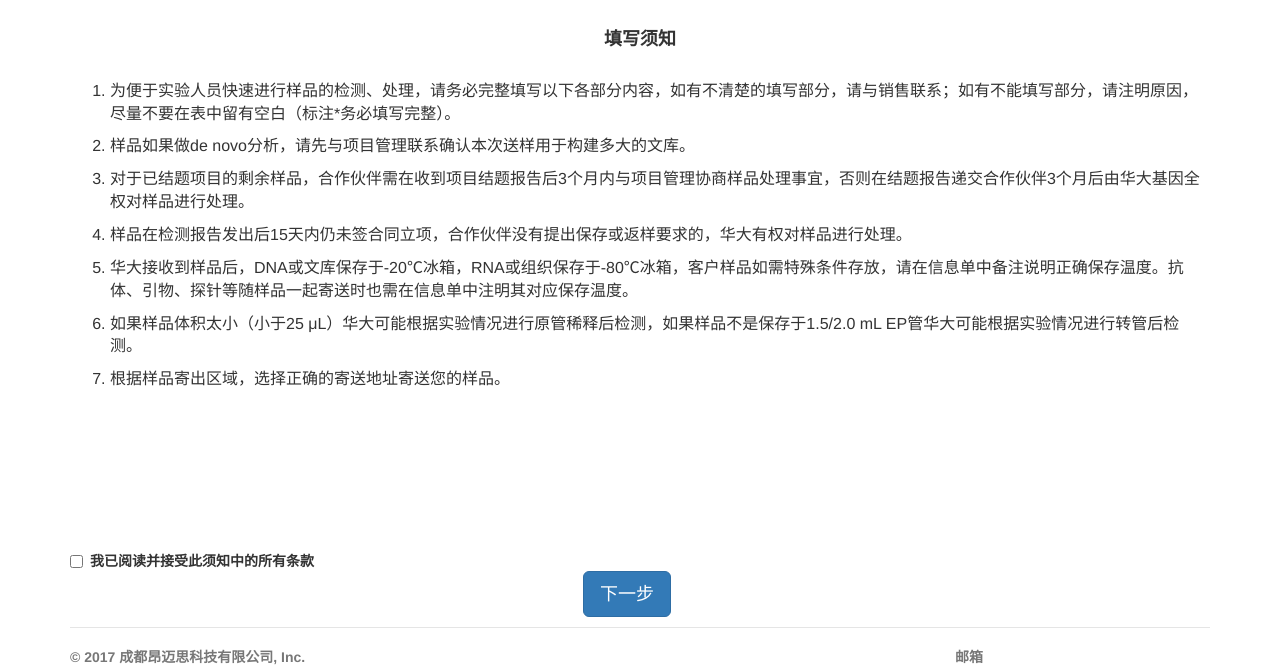
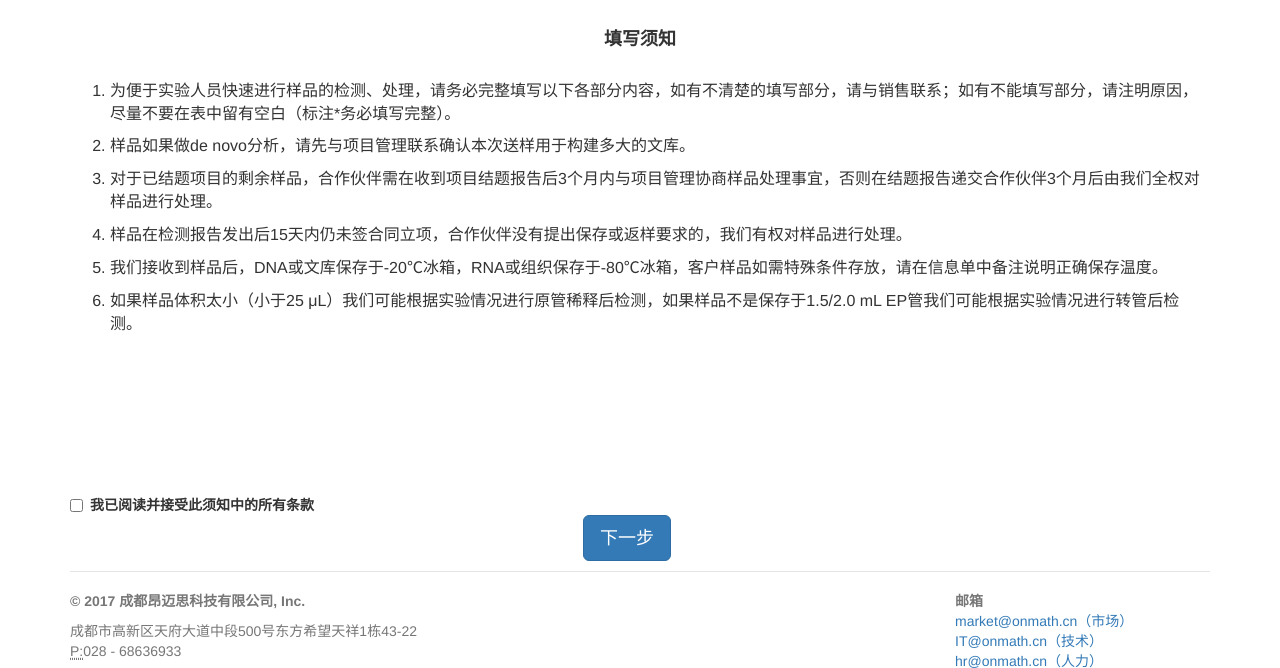
Before and after one commit to jamebluntcc/myflask, a Flask app: page /get_user_read in a window 1280 px wide. Shown: the part 41-709 px from the top of the page. Run offline with Flask 2, Linux system fonts and the light colour scheme; some libraries are stand-ins or nearby versions.

Commit message:
change template user_read

```diff
--- a/templates/user_read.html
+++ b/templates/user_read.html
@@ -31,11 +31,10 @@
             <ol style="font-size:16px">
                 <li><p>为便于实验人员快速进行样品的检测、处理，请务必完整填写以下各部分内容，如有不清楚的填写部分，请与销售联系；如有不能填写部分，请注明原因，尽量不要在表中留有空白（标注*务必填写完整）。</p></li>
                 <li><p>样品如果做de novo分析，请先与项目管理联系确认本次送样用于构建多大的文库。</p></li>
-                <li><p>对于已结题项目的剩余样品，合作伙伴需在收到项目结题报告后3个月内与项目管理协商样品处理事宜，否则在结题报告递交合作伙伴3个月后由华大基因全权对样品进行处理。</p></li>
-                <li><p>样品在检测报告发出后15天内仍未签合同立项，合作伙伴没有提出保存或返样要求的，华大有权对样品进行处理。</p></li>
-                <li><p>华大接收到样品后，DNA或文库保存于-20℃冰箱，RNA或组织保存于-80℃冰箱，客户样品如需特殊条件存放，请在信息单中备注说明正确保存温度。抗体、引物、探针等随样品一起寄送时也需在信息单中注明其对应保存温度。</p></li>
-                <li><p>如果样品体积太小（小于25 μL）华大可能根据实验情况进行原管稀释后检测，如果样品不是保存于1.5/2.0 mL EP管华大可能根据实验情况进行转管后检测。</p></li>
-                <li><p>根据样品寄出区域，选择正确的寄送地址寄送您的样品。</p></li>
+                <li><p>对于已结题项目的剩余样品，合作伙伴需在收到项目结题报告后3个月内与项目管理协商样品处理事宜，否则在结题报告递交合作伙伴3个月后由我们全权对样品进行处理。</p></li>
+                <li><p>样品在检测报告发出后15天内仍未签合同立项，合作伙伴没有提出保存或返样要求的，我们有权对样品进行处理。</p></li>
+                <li><p>我们接收到样品后，DNA或文库保存于-20℃冰箱，RNA或组织保存于-80℃冰箱，客户样品如需特殊条件存放，请在信息单中备注说明正确保存温度。</p></li>
+                <li><p>如果样品体积太小（小于25 μL）我们可能根据实验情况进行原管稀释后检测，如果样品不是保存于1.5/2.0 mL EP管我们可能根据实验情况进行转管后检测。</p></li>
             </ol>
         </div>
         <br>
```
